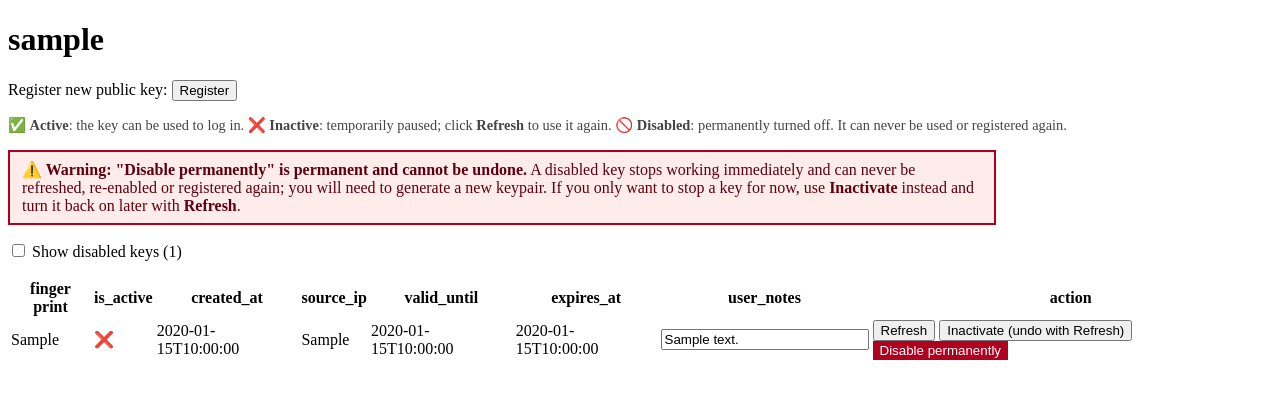
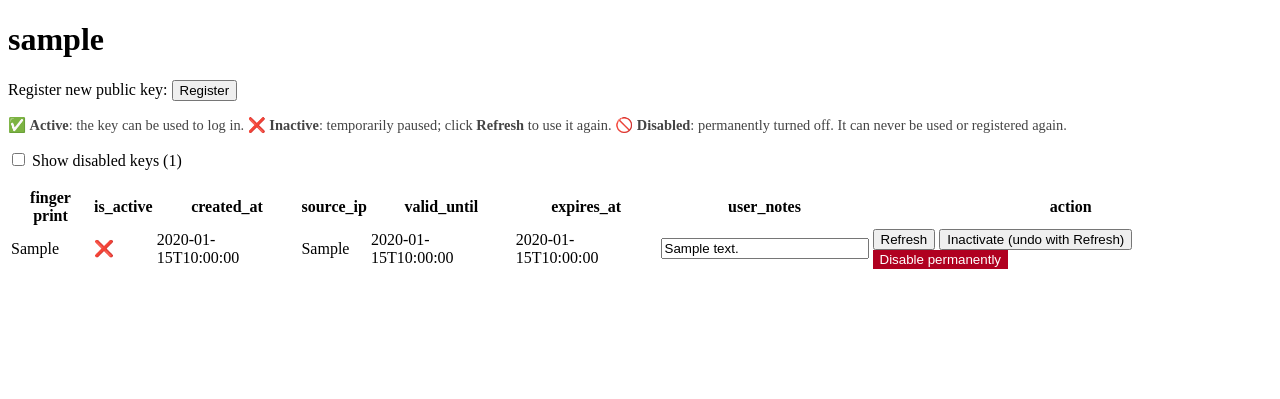
Before and after one commit to slaclab/sshkey-service, a FastAPI app: template templates/list.html.j2 in a window 1280 px wide. Shown: the top 399 px of the page. Run offline with FastAPI, Linux system fonts and the light colour scheme; the template is opened without the code that fills it: most values are stand-ins (such as "Sample title", 1, 10 or a date in 2020).

Commit message:
refactor: remove disable warning message from UI

```diff
--- a/templates/list.html.j2
+++ b/templates/list.html.j2
@@ -36,13 +36,6 @@
         #mykeys.show-disabled tr.disabled-key {
             display: table-row;
         }
-        .disable-warning {
-            border: 2px solid #b00020;
-            background-color: #fdecea;
-            color: #5f0010;
-            padding: 0.5em 0.75em;
-            max-width: 60em;
-        }
         .key-legend {
             font-size: 0.9em;
             color: #444;
@@ -62,12 +55,6 @@
         ✅ <b>Active</b>: the key can be used to log in.
         ❌ <b>Inactive</b>: temporarily paused; click <b>Refresh</b> to use it again.
         🚫 <b>Disabled</b>: permanently turned off. It can never be used or registered again.
-    </p>
-
-    <p class="disable-warning">
-        <b>⚠️ Warning: "Disable permanently" is permanent and cannot be undone.</b>
-        A disabled key stops working immediately and can never be refreshed, re-enabled or registered again; you will need to generate a new keypair.
-        If you only want to stop a key for now, use <b>Inactivate</b> instead and turn it back on later with <b>Refresh</b>.
     </p>
 
     {% if disabled_count %}
```
Also changed, not shown: tests/test_disable.py (+0 -1 lines).
